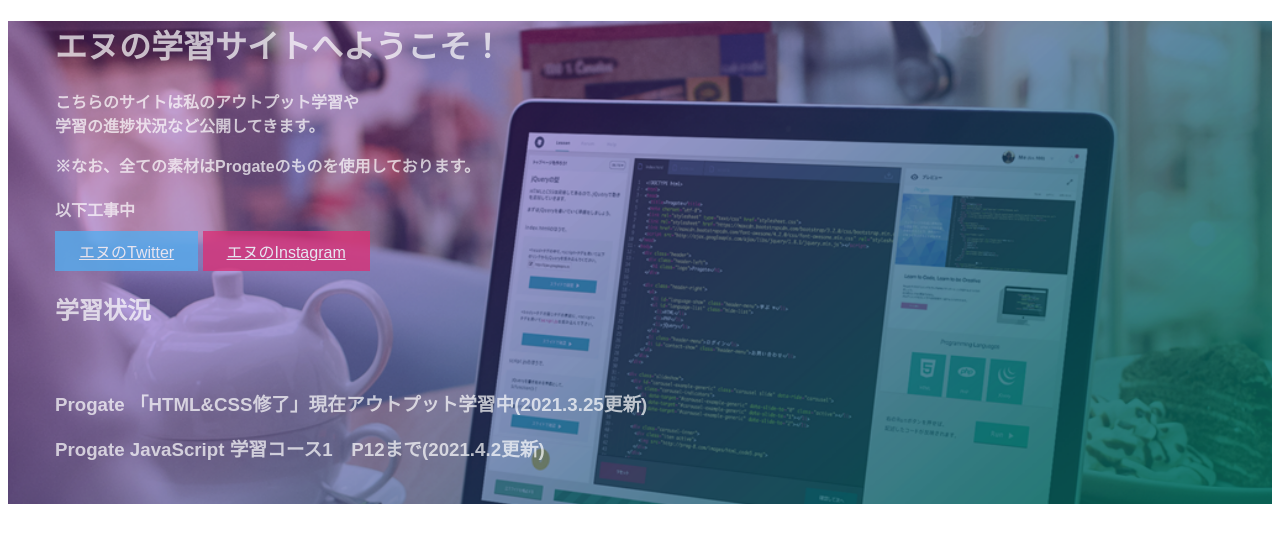
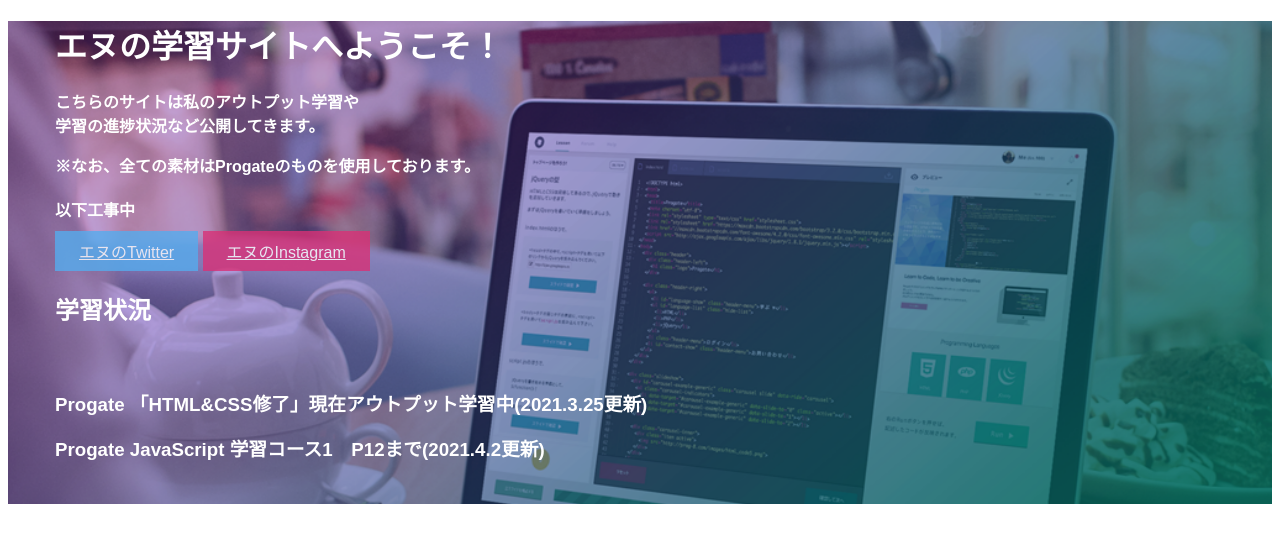
Before and after one commit to N-6278zklc/neko2226, a plain HTML site: page index.html in a window 1280 px wide. Drawn offline with Linux system fonts and the light colour scheme.

Commit message:
Update stylesheet.css

```diff
--- a/stylesheet.css
+++ b/stylesheet.css
@@ -11,22 +11,8 @@
     font-family: sans-serif;
 }
 
-.top-wrapper h1 {
-
-opacity: 0.7;
-
-}
-
-.top-wrapper h2{
-    opacity: 0.7;
-}
-
-.top-wrapper h3 {
-    opacity: 0.7;
-}
 
 .top-wrapper p {
-    opacity: 0.7;
     font-weight: bold;
 }
 
```
